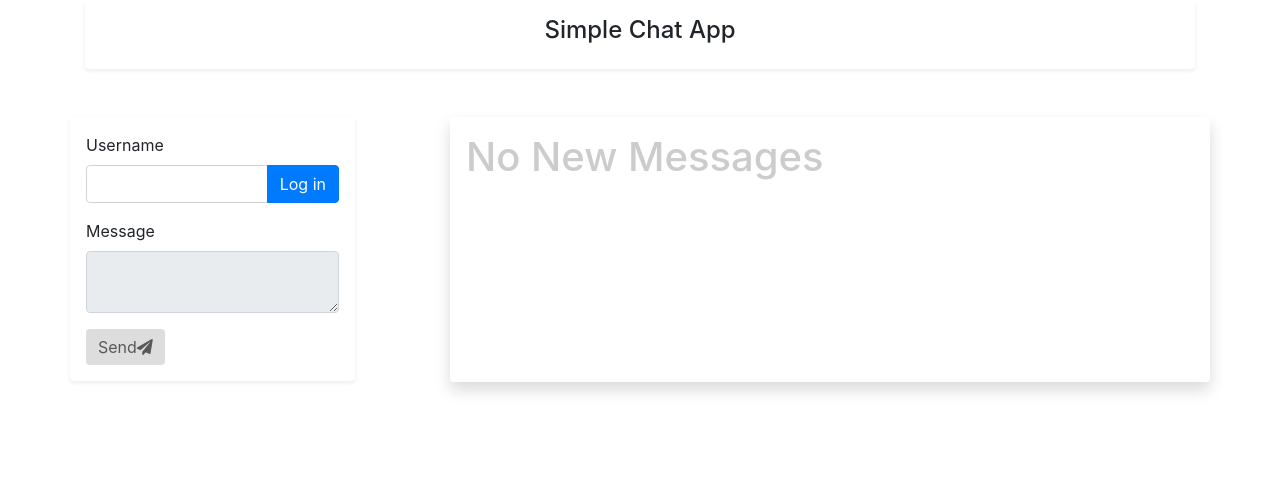
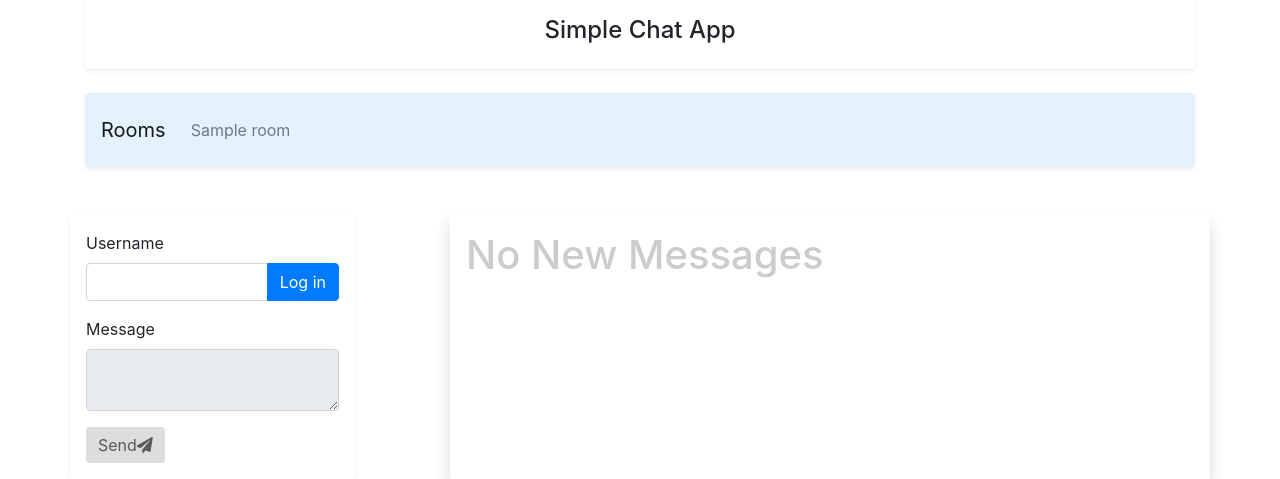
Before and after one commit to alexsmartens/simple-chat-app, a Flask app: template templates/index.html in a window 1280 px wide. Shown: the top 479 px of the page. Run offline with Flask 2, Linux system fonts and the light colour scheme; the template is opened without the code that fills it: most values are stand-ins (such as "Sample title", 1, 10 or a date in 2020); some libraries are stand-ins or nearby versions.

Commit message:
Developing chat rooms

```diff
--- a/chat_app.py
+++ b/chat_app.py
@@ -1,14 +1,16 @@
 from flask import Flask, render_template
-from flask_socketio import SocketIO
+from flask_socketio import SocketIO, join_room, leave_room
 
+
+# Initialize Flask-SocketIO
 app = Flask(__name__)
-app.config["SECRET_KEY"] = "adfd4-lkdf5-636lk-fglkj"
 socketio = SocketIO(app)
+ROOMS = ["General", "News", "Games"]
 
 
 @app.route("/")
 def load_web_page():
-    return render_template("./index.html")
+    return render_template("index.html", rooms=ROOMS)
 
 
 def client_callback(json):
@@ -22,5 +24,31 @@ def connect_new_client(json):
     socketio.emit("client_receive", json, callback=client_callback)
 
 
+@socketio.on("join")
+def join(data):
+
+    username = data["username"]
+    room = data["room"]
+    join_room(room)
+    #
+    # # Broadcast that new user has joined
+    # socketio.send({"msg": username + " has joined the " + room + " room."}, room=room)
+
+
+@socketio.on("leave")
+def leave(data):
+
+    print(">> join")
+    print(data)
+
+    username = data["username"]
+    room = data["room"]
+    leave_room(room)
+
+    # Broadcast that new user has joined
+    socketio.send({"msg": username + " has left the " + room + " room."}, room=room)
+
+
+
 if __name__ == '__main__':
   socketio.run(app, debug=True)
--- a/templates/index.html
+++ b/templates/index.html
@@ -30,9 +30,27 @@
 <body>
     <div class="container-sm">
         <!-- Top -->
-        <div class="text-center shadow-sm p-3 mb-5 bg-white rounded">
+        <div class="text-center shadow-sm p-3 mb-4 bg-white rounded">
             <h4>Simple Chat App</h4>
         </div>
+
+        <nav class="navbar navbar-expand-sm navbar-light shadow-sm p-3 mb-5 rounded" style="background-color: #e3f2fd;">
+          <a class="navbar-brand" style="cursor: default">Rooms</a>
+          <button class="navbar-toggler" type="button" data-toggle="collapse" data-target="#navbarSupportedContent" aria-controls="navbarSupportedContent" aria-expanded="false" aria-label="Toggle navigation">
+            <span class="navbar-toggler-icon"></span>
+          </button>
+
+          <div class="collapse navbar-collapse" id="navbarSupportedContent">
+            <ul class="navbar-nav">
+                {% for room in rooms %}
+                    <li class="nav-item">
+                        <a class="select-room btn nav-link" id="nav-room-{{ room|title }}">{{room}}</a>
+                    </li>
+                {% endfor %}
+            </ul>
+          </div>
+        </nav>
+
 
         <!-- Body -->
         <div class="row d-flex align-items-start">
@@ -89,10 +107,11 @@
 
     <!-- Functions -->
     <script>
-        let username = ""
-        let socket = io.connect(window.location.href)
+        let username = "",
+            currenRoom = "",
+            socket = io.connect(window.location.href);
 
-        // Button functions
+        // OnLoginClicked function
         $("#noname_form").on("submit", function(e) {
             e.preventDefault()
             username = $("input.username").val();
@@ -103,9 +122,11 @@
                 let msg2server = {
                     username: username,
                 };
-                socket.emit("server_receive", msg2server);
+                // socket.emit("server_receive", msg2server);
+                socket.emit("join", {"username": username, "room": "{{rooms[0]}}" });
             };
         });
+        // OnSendMessageClicked function
         function send_msg() {
             let msg_element = $("textarea.msg");
             if (msg_element.val().length) {
@@ -124,7 +145,10 @@
             let msg2server = {
                 data: "new client"
             };
-            socket.emit("server_receive", msg2server);
+            // socket.emit("server_receive", msg2server);
+
+            // Join room the first room
+            selectCurrentRoom("{{rooms[0]}}")
         });
 
         // Receive a message
@@ -145,6 +169,33 @@
                 new_info: "info",
             });
         });
+
+        // Room selection
+        function selectCurrentRoom (newRoomName) {
+            let currentRoomButton = $(`#nav-room-${currenRoom}`),
+                newRoomButton = $(`#nav-room-${newRoomName}`);
+
+            // console.log()
+            if (currentRoomButton.length === 1)
+                $(currentRoomButton).parent()[0].className = "nav-item"
+            $(newRoomButton).parent()[0].className = "nav-item active"
+            currenRoom = newRoomName
+        }
+        let roomButtons = $(".select-room")
+        roomButtons.each( idx => {
+            let roomButton = roomButtons[idx];
+            roomButton.onclick = () => {
+                if (roomButton.innerHTML == currenRoom) {
+                }
+                else {
+                     selectCurrentRoom (roomButton.innerHTML)
+
+
+
+                }
+
+            }
+        })
     </script>
 
 </body>
```
